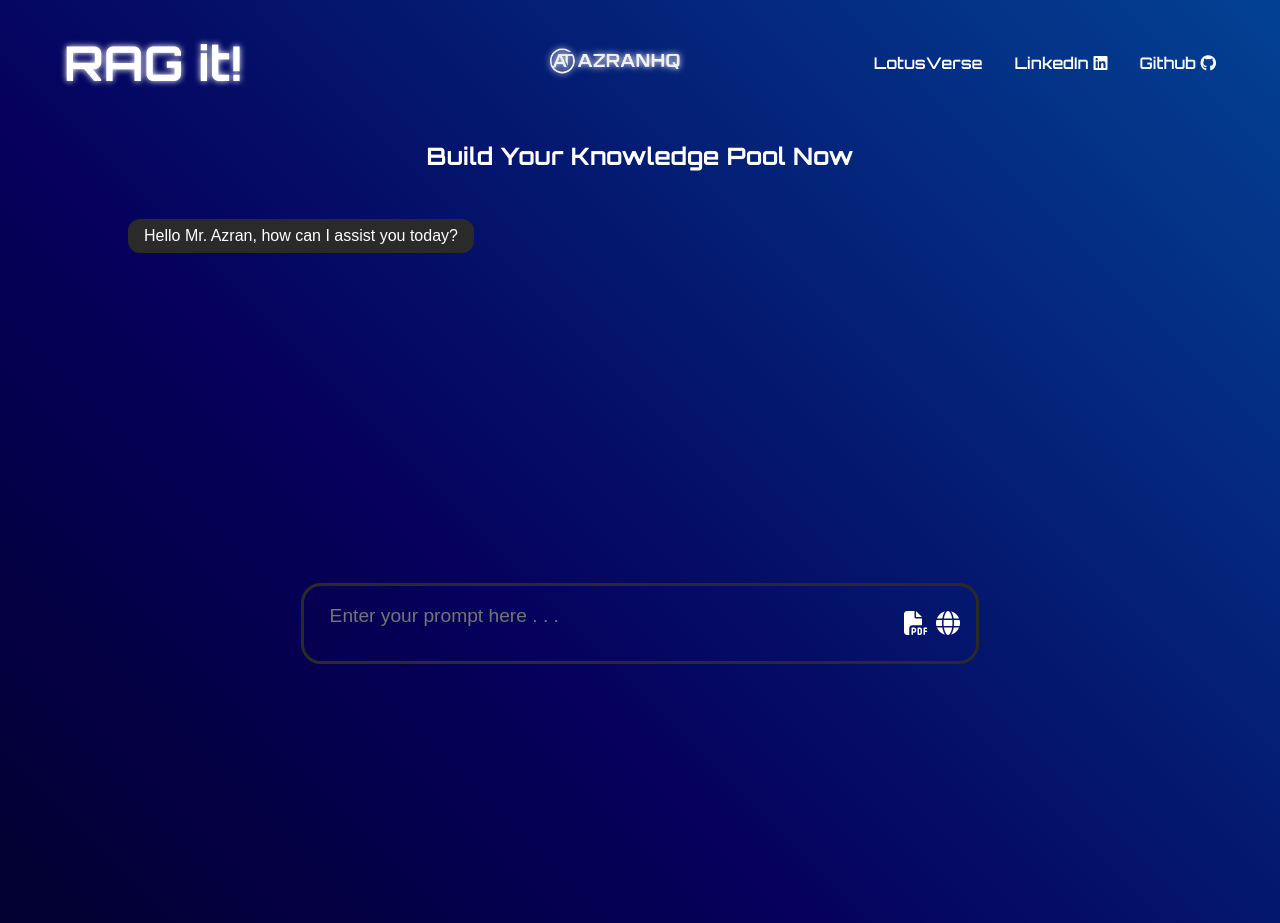
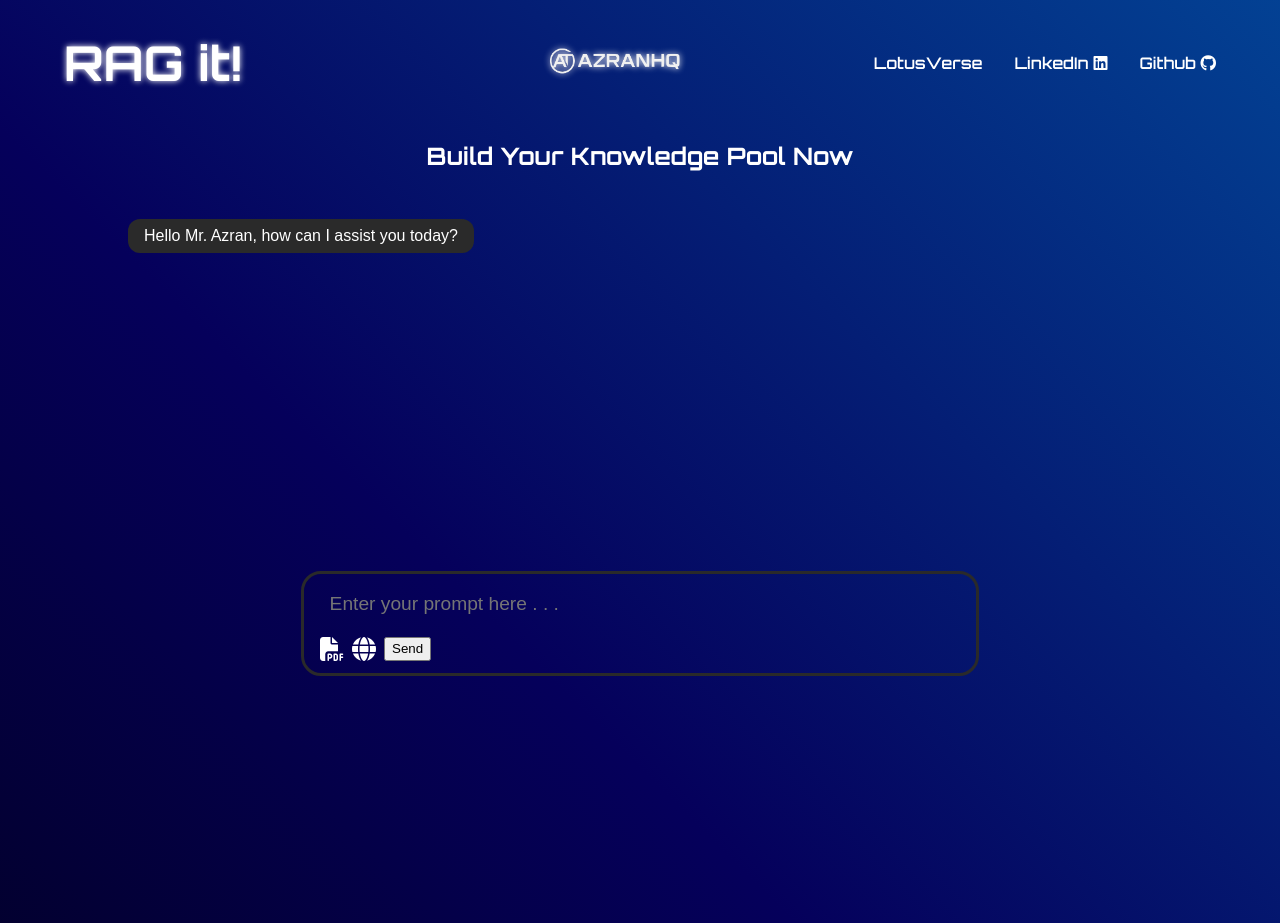
Before and after one commit to Takumi-2112/ragit_client, a React (Vite) app in the folder client/: page / in a window 1280 px wide. Both pictures are taken after a click on the button "Get started". Built offline with nearby package versions, Linux system fonts and the light colour scheme; a web font is replaced by a local one.

Commit message:
front end changes

```diff
--- a/client/src/App.jsx
+++ b/client/src/App.jsx
@@ -3,13 +3,52 @@ import Navbar from "./components/Navbar";
 import Interface from "./components/Interface";
 import "./styles/App.css";
 
-
 function App() {
   const [interfaceState, setInterfaceState] = useState(false);
+  const [messages, setMessages] = useState([
+    { sender: "bot", text: "Hello Mr. Azran, how can I assist you today?" },
+  ]);
+  const [input, setInput] = useState("");
+
+  const handleSend = async (e) => {
+    e.preventDefault();
+    if (input.trim() === "") return;
+
+    const userMessage = { sender: "user", text: input };
+    setMessages((prevMessages) => [...prevMessages, userMessage]);
+    setInput("");
+
+    try {
+      const response = await fetch("http://localhost:8080/message", {
+        method: "POST",
+        headers: { "Content-Type": "application/json" },
+        body: JSON.stringify({ message: input }),
+      });
+
+      if (!response.ok)
+        throw new Error(
+          "RESPONSE WAS NOT OKAY: ERROR IN FETCHING DATA FROM SERVER 500"
+        );
+      const data = await response.json();
+      setMessages((prevMessages) => [
+        ...prevMessages,
+        { sender: "bot", text: data.message },
+      ]);
+    } catch (err) {
+      console.error("Error sending message:", err.message);
+      setMessages((prevMessages) => [
+        ...prevMessages,
+        {
+          sender: "bot",
+          text: "Server error; Server not responding ⚠️ Wait a few seconds and try again ✅",
+        },
+      ]);
+    }
+  };
 
   const handleInterrfaceToggle = () => {
     setInterfaceState((prevState) => !prevState);
-  }
+  };
 
   return (
     <div className="master-app">
@@ -17,13 +56,28 @@ function App() {
       {!interfaceState ? (
         <div className="app-content">
           <h1 className="app-title">
-            Ever wanted to be a know-it-all on any document or website within seconds?
+            Ever wanted to be a know-it-all on any document or website within
+            seconds?
           </h1>
-          <button className="chat-access" onClick={() => handleInterrfaceToggle()}>
+          <button
+            className="chat-access"
+            onClick={() => handleInterrfaceToggle()}
+          >
             Get started
           </button>
         </div>
-      ) : <div className="app-content"><Interface handleInterrfaceToggle={handleInterrfaceToggle} /> </div>}
+      ) : (
+        <div className="app-content">
+          <Interface
+            messages={messages}
+            setMessages={setMessages}
+            input={input}
+            setInput={setInput}
+            handleSend={handleSend}
+            handleInterrfaceToggle={handleInterrfaceToggle}
+          />
+        </div>
+      )}
     </div>
   );
 }
--- a/client/src/components/Chatfield.jsx
+++ b/client/src/components/Chatfield.jsx
@@ -1,17 +1,24 @@
 import { useState } from "react";
 import "../styles/Chatfield.css";
 
-function Chatfield({ handleURLClick, handlePDFClick }) {
-  const [messages, setMessages] = useState([
-    { text: "Hello Mr. Azran, how can I assist you today?", sender: "bot" },
-  ]);
+function Chatfield({
+  messages,
+  setMessages,
+  input,
+  setInput,
+  handleSend,
+  handleURLClick,
+  handlePDFClick,
+}) {
 
-  const addMessage = (newMessage) => {
-    setMessages((prevMessages) => [
-      ...prevMessages,
-      { text: newMessage, sender: "user" },
-    ]);
+
+  const handleKeyDown = (e) => {
+    if (e.key === 'Enter' && !e.shiftKey) {
+      e.preventDefault(); // Prevent the default behavior (new line)
+      handleSend(e); // Submit the form
+    }
   };
+
 
   return (
     <div className="master-chatfield">
@@ -29,25 +36,28 @@ function Chatfield({ handleURLClick, handlePDFClick }) {
       </div>
       <div className="textarea-container">
         <div className="textarea-wrapper">
+          <form onSubmit={handleSend} className="chatfield-form">
             <textarea
+              type="text"
+              value={input}
+              onChange={(e) => setInput(e.target.value)}
+              onKeyDown={handleKeyDown}
               name="chatfield"
               className="chatfield-textarea"
               placeholder="Enter your prompt here . . ."
-            onKeyDown={(e) => {
-              if (e.key === "Enter" && !e.shiftKey) {
-                e.preventDefault();
-                const newMessage = e.target.value.trim();
-                if (newMessage) {
-                  addMessage(newMessage);
-                  e.target.value = "";
-                }
-              }
-            }}
             />
             <div className="textarea-icons">
-            <i className="fa-solid fa-file-pdf pdf" onClick={handlePDFClick}></i>
-            <i className="fa-solid fa-globe website" onClick={handleURLClick}></i>
+              <i
+                className="fa-solid fa-file-pdf pdf"
+                onClick={handlePDFClick}
+              ></i>
+              <i
+                className="fa-solid fa-globe website"
+                onClick={handleURLClick}
+              ></i>
+              <button className="send-button">Send</button>
             </div>
+          </form>
         </div>
       </div>
     </div>
--- a/client/src/components/Interface.jsx
+++ b/client/src/components/Interface.jsx
@@ -3,7 +3,7 @@ import "../styles/Interface.css";
 import Chatfield from "./Chatfield";
 import PDFURLModal from "./PDFURLModal";
 
-function Interface() {
+function Interface({ messages, setMessages, input, setInput, handleSend, handleInterrfaceToggle }) {
   const [modalOpen, setModalOpen] = useState(false);
   const [pdf, setPDF] = useState(false);
   const [url, setURL] = useState(false);
@@ -42,6 +42,11 @@ function Interface() {
         <h1 className="interface-title">Build Your Knowledge Pool Now</h1>
         <div className="interface-content">
           <Chatfield
+            messages={messages}
+            setMessages={setMessages}
+            input={input}
+            setInput={setInput}
+            handleSend={handleSend}
             handleURLClick={handleURLClick}
             handlePDFClick={handlePDFClick}
           />
```
Lines whose indentation alone changed are shown as unchanged.
